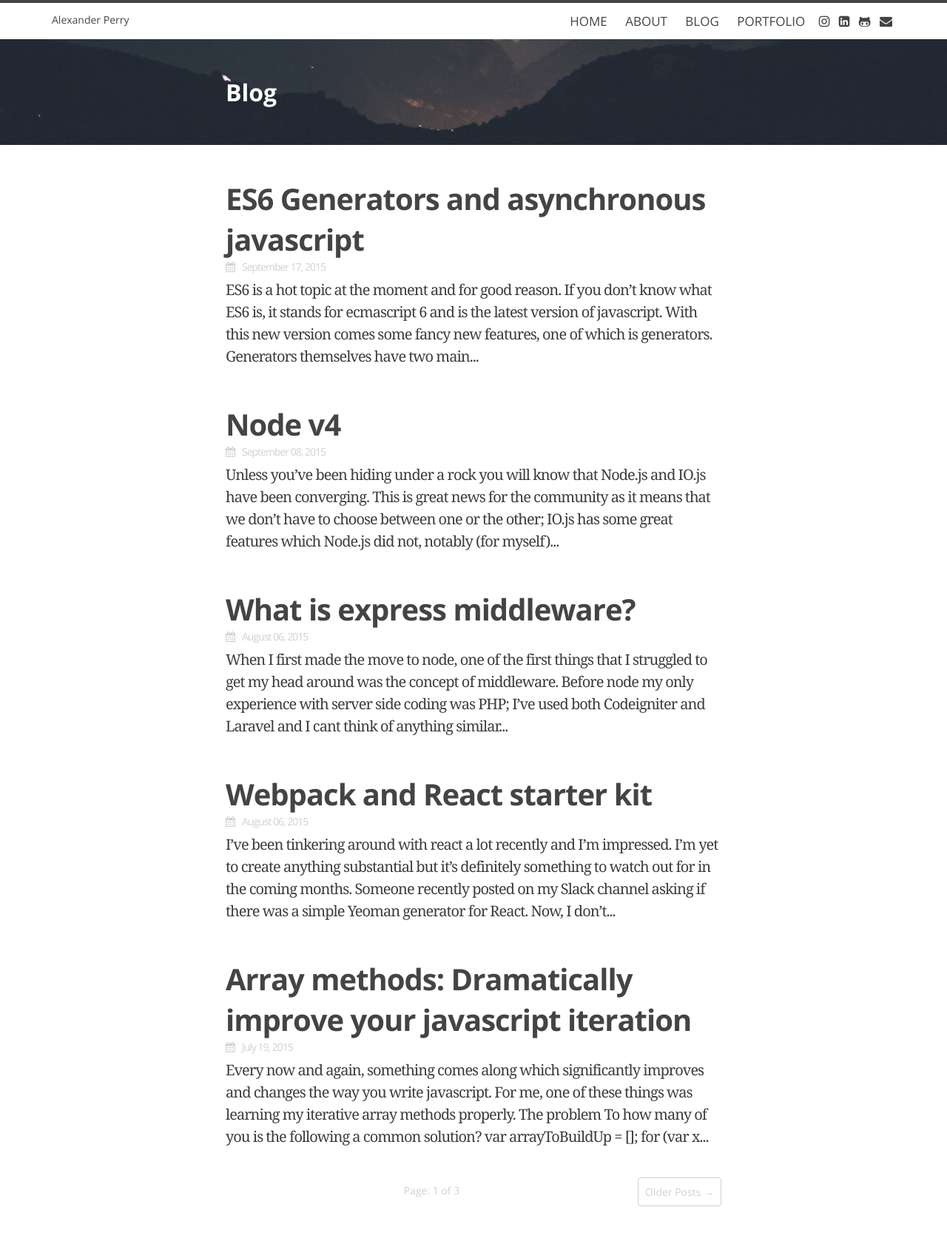
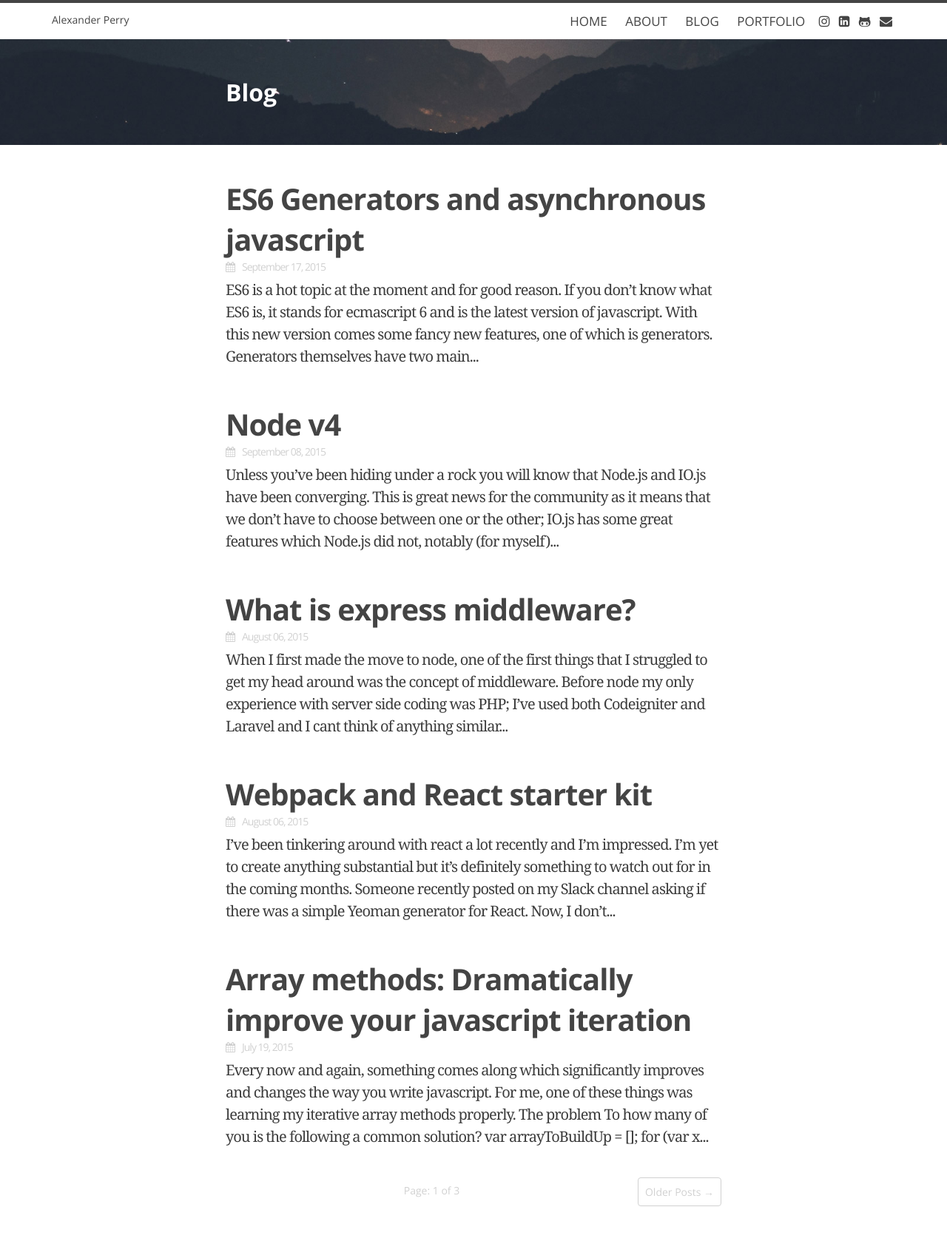
Before and after one commit to pezza3434/PersonalSite, a Jekyll site: the page built from blog/index.html, in a window 1280 px wide. Shown: the whole page at 74% size. Built offline with Jekyll 4.4.1, drawn with Linux system fonts in a browser that asks for light colours; nearby versions of some CDN libraries; the list of posts is cut into pages by our own code.

Commit message:
Fixed background-image problem on mobile

```diff
--- a/_sass/global.scss
+++ b/_sass/global.scss
@@ -43,8 +43,7 @@
     background-image: url("/images/pagebackground.jpg");
     background-position-y: -900px;
     margin: 0 0 36px;
-
-    //  background-size:100%;
+    background-size:cover;
     background-repeat: no-repeat;
     background-position: bottom;
     .title {
```
